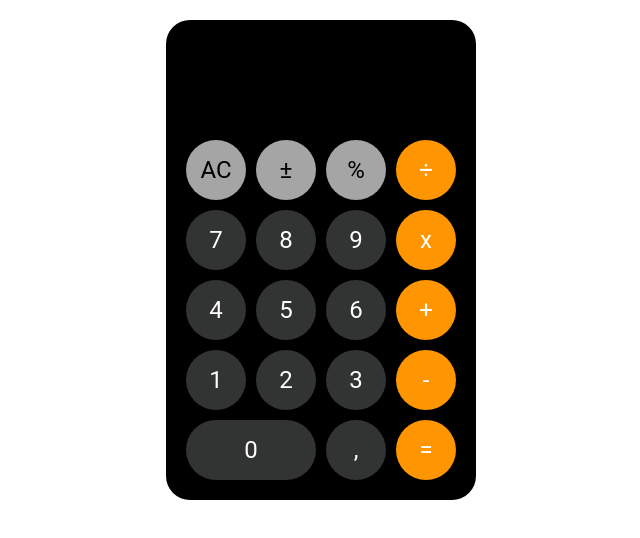
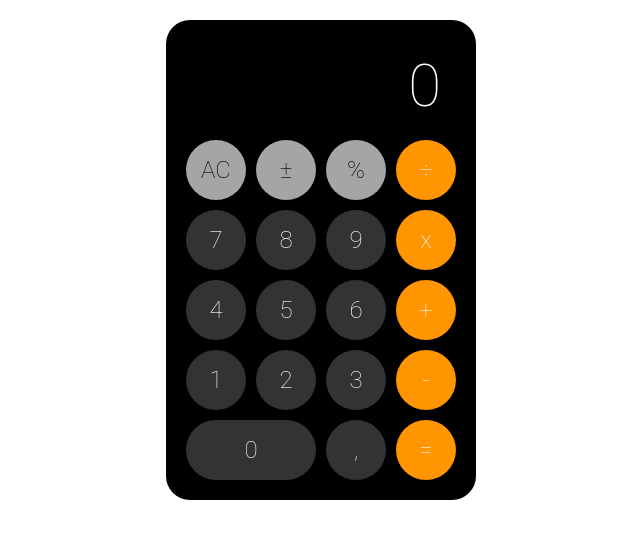
Before and after one commit to rockbjornen/calculator, a plain HTML site: page index.html in a window 1280 px wide. Shown: the whole page, without its empty margins (319-959 px from the left). Drawn offline with Linux system fonts and the light colour scheme.

Commit message:
Added styling to display window of the calculator

```diff
--- a/style.css
+++ b/style.css
@@ -1,5 +1,6 @@
 body {
     font-family: Roboto, sans-serif;
+    font-weight: 100;
 }
 
 .calculator {
@@ -17,6 +18,13 @@ body {
     justify-content: flex-end;
     margin-bottom: 20px;
     margin-top: 20px;
+}
+
+.display-value {
+    padding-right: 20px;
+    font-size: 60px;
+    background-color: black;
+    color: white;
 }
 
 .btn-row {
```
